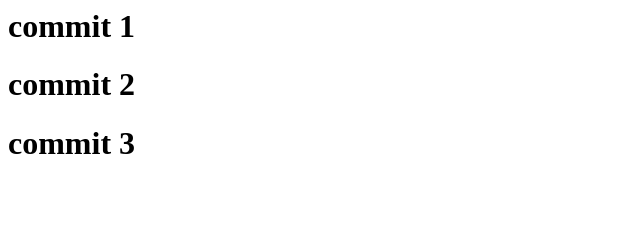
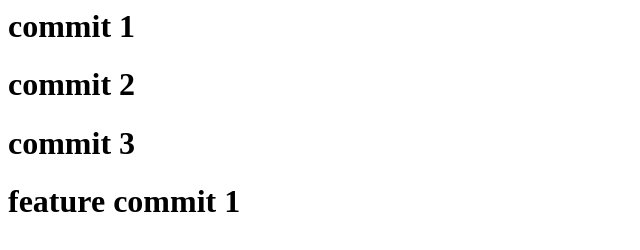
Before and after one commit to kartik0m/git-cherry-pick, a plain HTML site: page index.html in a window 1280 px wide. Shown: the whole page, without its empty margins (0-640 px from the left). Drawn offline with Linux system fonts and the light colour scheme.

Commit message:
feature commit 1

```diff
--- a/index.html
+++ b/index.html
@@ -1,3 +1,6 @@
 <h1>commit 1</h1>
 <h1>commit 2</h1>
 <h1>commit 3</h1>
+
+
+<h1>feature commit 1</h1>
```
